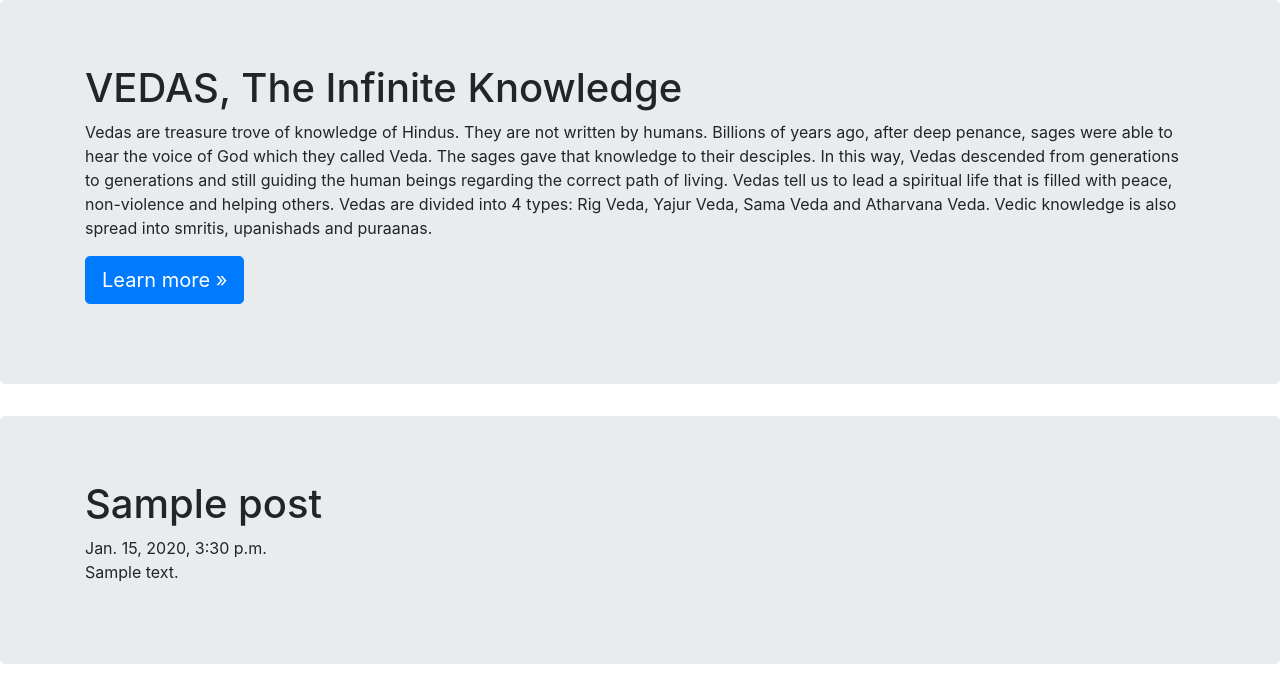
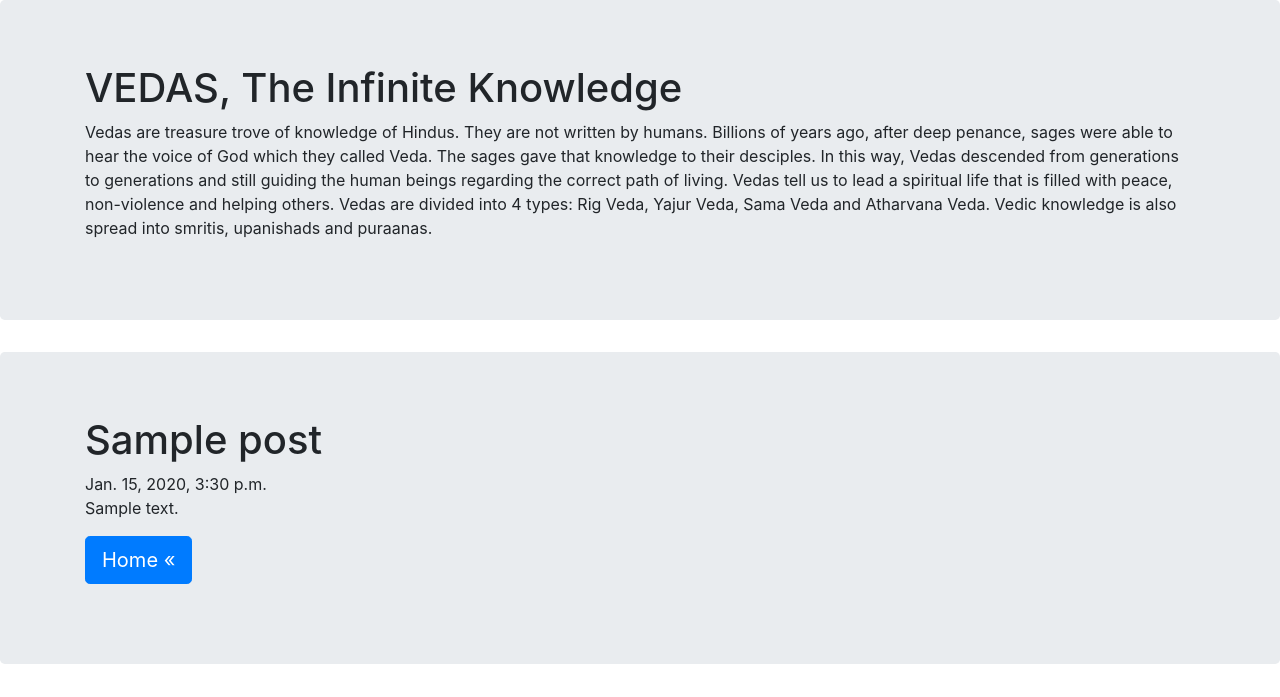
Before and after one commit to praveenrajpal/my-first-blog, a Django app: page /post/1/ in a window 1280 px wide. Shown: the part 56-753 px from the top of the page. Run offline with Django 3.2, Linux system fonts and the light colour scheme; tables that the repository leaves empty hold one stand-in row (values such as "Sample post"); some libraries are stand-ins or nearby versions.

Commit message:
My Django Site formatting more

```diff
--- a/blog/templates/blog/base.html
+++ b/blog/templates/blog/base.html
@@ -28,7 +28,7 @@
     <div class="collapse navbar-collapse" id="navbarsExampleDefault">
         <ul class="navbar-nav mr-auto">
             <li class="nav-item active">
-                <a class="nav-link" href="#">Home <span class="sr-only">(current)</span></a>
+                <a class="nav-link" href="/">Home <span class="sr-only">(current)</span></a>
             </li>
             <li class="nav-item">
                 <a class="nav-link" href="#">AyurVeda</a>
@@ -77,7 +77,6 @@
                 Yajur Veda, Sama Veda and Atharvana Veda. Vedic knowledge is also spread into smritis, upanishads and
                 puraanas.
             </p>
-            <p><a class="btn btn-primary btn-lg" href="#" role="button">Learn more &raquo;</a></p>
         </div>
     </div>
 
--- a/blog/templates/blog/post_detail.html
+++ b/blog/templates/blog/post_detail.html
@@ -10,6 +10,9 @@
             </div>
         {% endif %}
             <p>{{ post.text|linebreaksbr }}</p>
+            <p><a class="btn btn-primary btn-lg" href="/" role="button">Home &laquo;</a></p>
         </div>
+
     </div>
+
 {% endblock %}
```
Also changed, not shown: blog/static/images/vedas.jpg (added).
